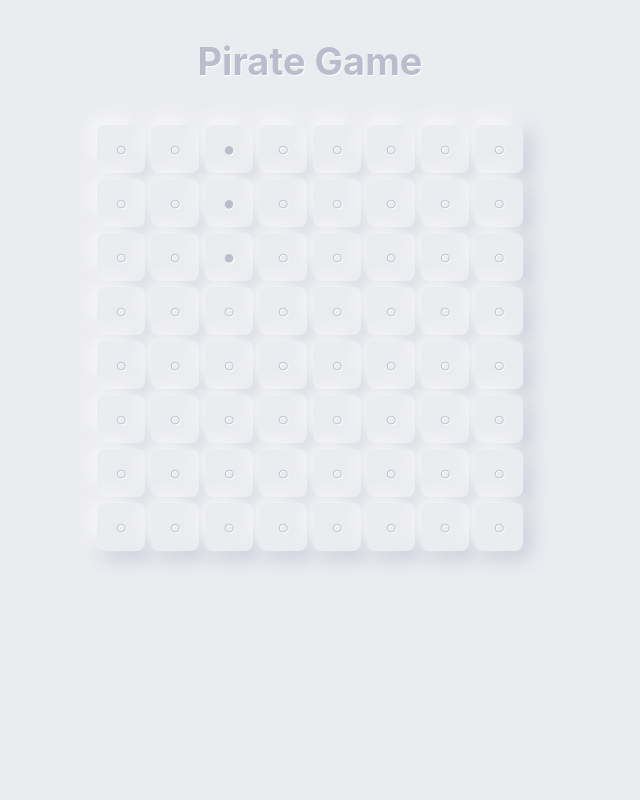
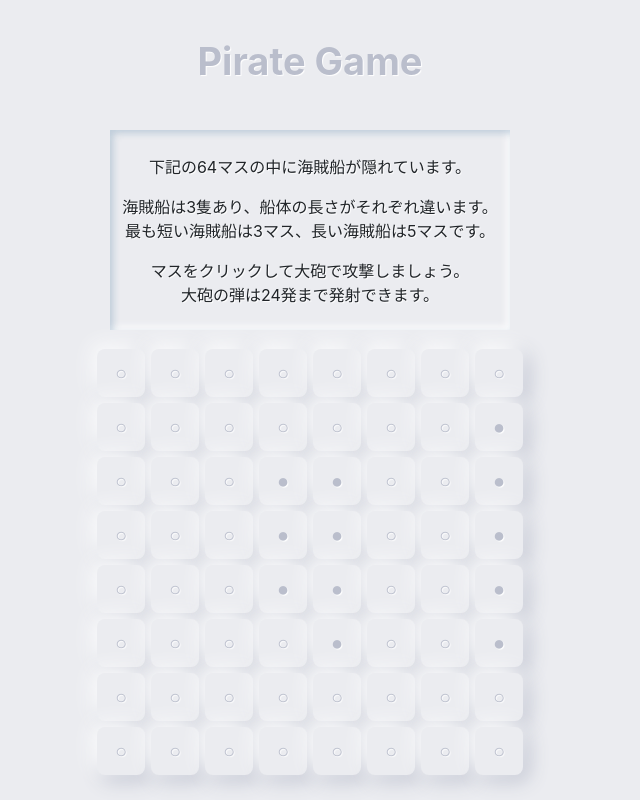
Before and after one commit to ShutoYamada/pirate-game, a React (Create React App) app: page / in a window 1280 px wide. Shown: the whole page, without its empty margins (330-970 px from the left). Built offline with nearby package versions, Linux system fonts and the light colour scheme.

Commit message:
説明文を追加

```diff
--- a/src/App.tsx
+++ b/src/App.tsx
@@ -7,7 +7,7 @@ const App : React.FC = () => {
   return (
     <div className="App">
       <header className="App-header">
-        <p>Pirate Game</p>
+        <p className="title">Pirate Game</p>
       </header>
       <GameBoard />
     </div>
--- a/src/component/GameBoard.tsx
+++ b/src/component/GameBoard.tsx
@@ -1,6 +1,6 @@
 import React from 'react';
 import './GameBoard.css';
-import TargetInfo, { GenerateTarget } from '../modules/TargetInfo';
+import TargetInfo, { GenerateTargets } from '../modules/TargetInfo';
 
 interface Props {
     lines? : number,
@@ -9,6 +9,7 @@ interface Props {
 interface State {
     selectedCell : { col : number, row : number }[],
     targets : TargetInfo[],
+    max : number,
 }
 
 // 参考 http://photoshopvip.net/120672
@@ -21,16 +22,13 @@ class GameBoard extends React.PureComponent<Props, State> {
         this.state = {
             selectedCell : [],
             targets : [],
+            max : 24,
         }
     }
 
     componentDidMount = () => {
-        const hoge = GenerateTarget(3,8);
-        console.log("hoge");
-        console.log(hoge);
-
         this.setState({
-            targets : [hoge],
+            targets : [...GenerateTargets(8)],
         })
     }
 
@@ -68,7 +66,7 @@ class GameBoard extends React.PureComponent<Props, State> {
                 })
                 cells.push(
                     <button className={`cell ${selected? 'selected' : 'unselected'}`} key={`${i.toString()}_${j.toString()}`} onClick={()=>{this.onClickCell(i, j)}}>
-                        <p>{isTarget? '●' : '○'}</p>
+                        <p style={{margin : 'auto'}}>{isTarget? '●' : '○'}</p>
                     </button>
                 )
             }
@@ -82,7 +80,14 @@ class GameBoard extends React.PureComponent<Props, State> {
 
         return (
             <div>
-                {rows}
+                <div className="description">
+                    <p>下記の64マスの中に海賊船が隠れています。</p>
+                    <p>海賊船は3隻あり、船体の長さがそれぞれ違います。<br/>最も短い海賊船は3マス、長い海賊船は5マスです。</p>
+                    <p>マスをクリックして大砲で攻撃しましょう。<br/>大砲の弾は24発まで発射できます。</p>
+                </div>
+                <div>
+                    {rows}
+                </div>
             </div>
         );
     }
--- /dev/null
+++ b/src/react-app-env.d.ts
@@ -0,0 +1 @@
+/// <reference types="react-scripts" />
```
